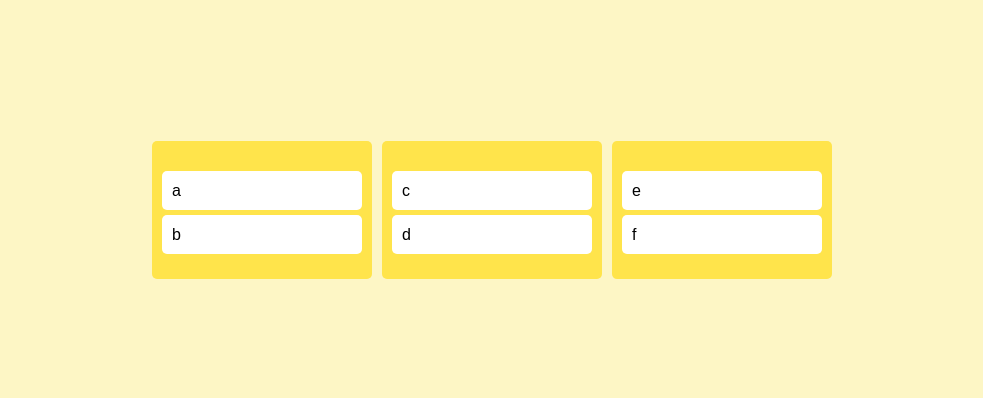
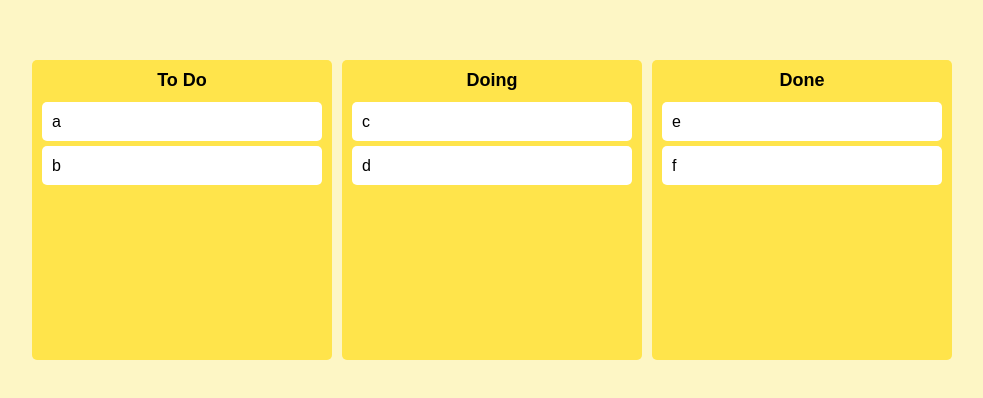
Before and after one commit to Inginginging/trello_clone, a React (Create React App) app: page / in a window 1280 px wide. Shown: the part 190-588 px from the top of the page, without its empty margins (148-1131 px from the left). Built offline with nearby package versions, Linux system fonts and the light colour scheme.

Commit message:
moving on the same board

```diff
--- a/src/App.tsx
+++ b/src/App.tsx
@@ -12,8 +12,7 @@
 
 const Wrapper = styled.div`
   display: flex;
-  max-width: 680px;
-  width: 100%;
+  width: 100vw;
   margin: 0 auto;
   justify-content: center;
   align-items: center;
@@ -21,25 +20,32 @@
 `;
 
 const Boards = styled.div`
-  display: grid;
+  display: flex;
+  justify-content: center;
+  align-items: flex-start;
   width: 100%;
   gap: 10px;
-  grid-template-columns: repeat(3, 1fr);
 `;
 
 function App() {
   const [toDos, setToDos] = useRecoilState(toDoState);
-  //draggableId ,destination과 source는 onDragEnd func이 가지는 args에서 제공하는 property
-  const onDragEnd = ({ draggableId, destination, source }: DropResult) => {
-    if (!destination) return; //card가 제자리 이동일때
-    /*setToDos((oldToDos) => {
-      const temp = [...oldToDos];
-      // 1) Delete item on source.index
-      temp.splice(source.index, 1);
-      // 2) Put back the item on the destination.index
-      temp.splice(destination.index, 0, draggableId);
-      return temp;
-    });*/
+  //info는 onDragEnd func이 가지는 args에서 제공하는 property
+  const onDragEnd = (info: DropResult) => {
+    console.log(info);
+    const { destination, source, draggableId } = info;
+    //moving on the same board
+    if (destination?.droppableId === source.droppableId) {
+      setToDos((originalToDos) => {
+        const temp = [...originalToDos[source.droppableId]]; //originalToDos는 obj이므로, source의 droppableId에 해당하는 key의  value를 복사
+        temp.splice(source.index, 1);
+        temp.splice(destination.index, 0, draggableId);
+        //toDoState는 obj이므로 obj를 return 해야함
+        return {
+          ...originalToDos,
+          [source.droppableId]: temp,
+        };
+      });
+    }
   };
   return (
     <DragDropContext onDragEnd={onDragEnd}>
--- a/src/Components/Board.tsx
+++ b/src/Components/Board.tsx
@@ -3,10 +3,18 @@
 import DraggableCard from "./DraggableCard";
 
 const Wrapper = styled.div`
+  width: 300px;
   padding: 20px 10px;
-  padding-top: 30px;
+  padding-top: 10px;
   background-color: ${(props) => props.theme.boardColor};
   border-radius: 5px;
+  min-height: 300px;
+`;
+const Title = styled.h2`
+  text-align: center;
+  font-weight: 600;
+  margin-bottom: 10px;
+  font-size: 18px;
 `;
 
 interface IBoardProps {
@@ -16,17 +24,20 @@
 
 function Board({ toDos, boardId }: IBoardProps) {
   return (
+    <Wrapper>
+      <Title>{boardId}</Title>
       <Droppable droppableId={boardId}>
         {(provided) => (
           /* provided는 dnd에서 제공하는 drag n drop을 위한 property*/
-        <Wrapper ref={provided.innerRef} {...provided.droppableProps}>
+          <div ref={provided.innerRef} {...provided.droppableProps}>
             {toDos.map((toDo, index) => (
               <DraggableCard key={toDo} toDo={toDo} index={index} />
             ))}
             {provided.placeholder}
-        </Wrapper>
+          </div>
         )}
       </Droppable>
+    </Wrapper>
   );
 }
 
--- a/src/Components/DraggableCard.tsx
+++ b/src/Components/DraggableCard.tsx
@@ -15,7 +15,6 @@
 }
 
 function DraggableCard({ toDo, index }: IDraggableCardProps) {
-  console.log(toDo, "has rendered");
   return (
     <Draggable key={toDo} draggableId={toDo} index={index}>
       {(provided) => (
--- a/src/atoms.tsx
+++ b/src/atoms.tsx
@@ -8,8 +8,8 @@
 export const toDoState = atom<IToDoState>({
   key: "toDo",
   default: {
-    to_do: ["a", "b"],
-    doing: ["c", "d"],
-    done: ["e", "f"],
+    "To Do": ["a", "b"],
+    Doing: ["c", "d"],
+    Done: ["e", "f"],
   },
 });
```
Lines whose indentation alone changed are shown as unchanged.
